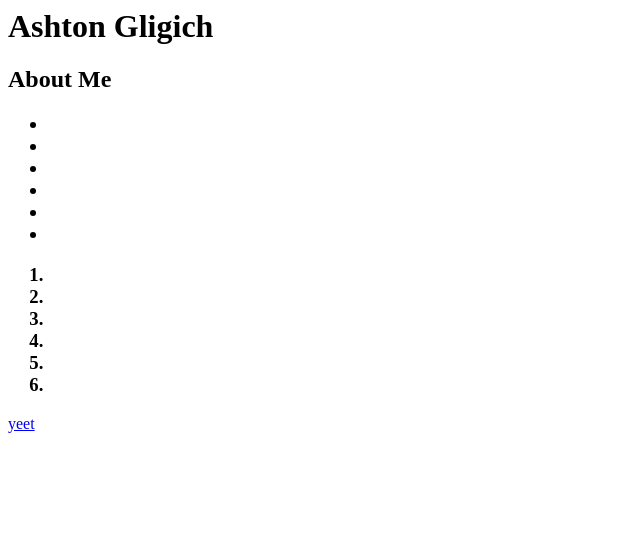
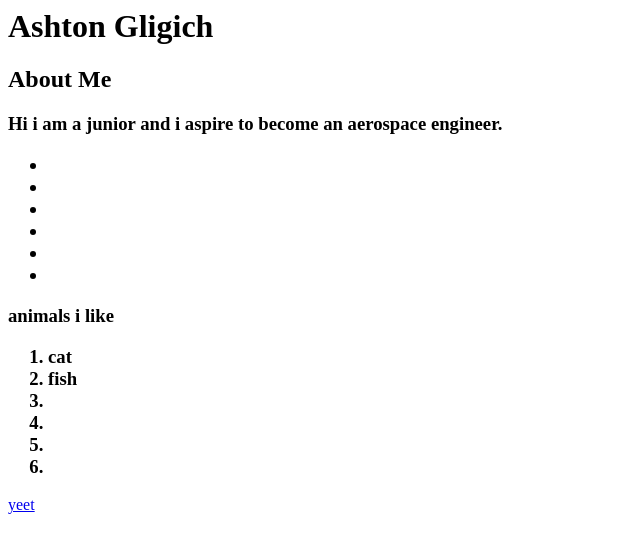
Before and after one commit to staten-island-tech/intro-to-html-ashikgligich, a plain HTML site: page index.html in a window 1280 px wide. Shown: the whole page, without its empty margins (0-640 px from the left). Drawn offline with Linux system fonts and the light colour scheme.

Commit message:
Update index.html

```diff
--- a/index.html
+++ b/index.html
@@ -8,6 +8,7 @@
 <body>
     <h1>Ashton Gligich</h1>
     <h2>About Me</h2>
+    <h3>Hi i am a junior and i aspire to become an aerospace engineer.</h3>
     <ul><h3>
         <li></li>
         <li></li>
@@ -16,9 +17,10 @@
         <li></li>
         <li></li>
     </h3></ul>
+    <h3>animals i like</h3>
     <ol><h3>
-        <li></li>
-        <li></li>
+        <li>cat</li>
+        <li>fish</li>
         <li></li>
         <li></li>
         <li></li>
```
